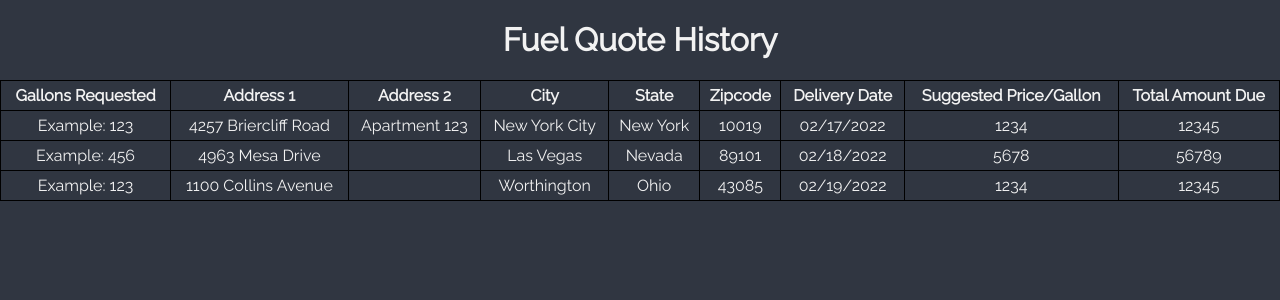
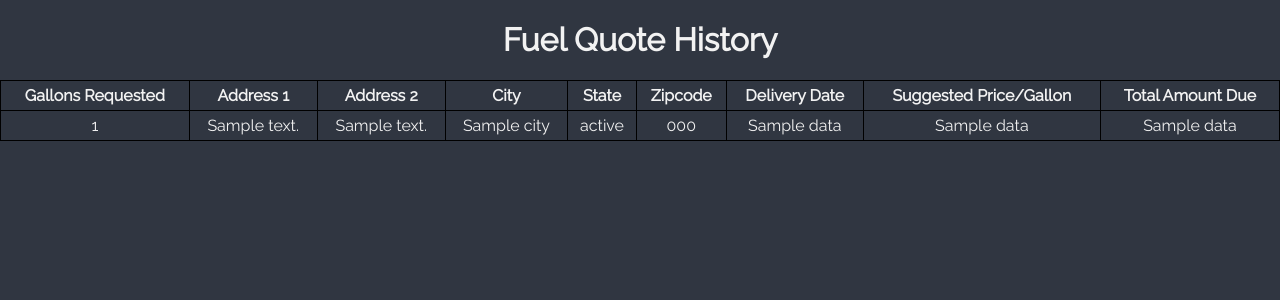
Before and after one commit to Github-Justin-Lam/COSC-4353-Project, a Flask app: template templates/history.html in a window 1280 px wide. Shown: the top 300 px of the page. Run offline with Flask 2, Linux system fonts and the light colour scheme; the template is opened without the code that fills it: most values are stand-ins (such as "Sample title", 1, 10 or a date in 2020).

Commit message:
Database implementation for fuelquote info and added code to display database info on history

```diff
--- a/templates/history.html
+++ b/templates/history.html
@@ -51,43 +51,19 @@
         <th>Total Amount Due</th>
       </tr>
 
+      {% for i in data %}
       <tr>
-        <td>Example: 123</td>
-        <td>4257 Briercliff Road</td>
-        <td>Apartment 123</td>
-        <td>New York City</td>
-        <td>New York</td>
-        <td>10019</td>
-        <td>02/17/2022</td>
-        <td>1234</td>
-        <td>12345</td>
+        <td>{{i[0]}}</td>
+        <td>{{address1}}</td>
+        <td>{{address2}}</td>
+        <td>{{city}}</td>
+        <td>{{state}}</td>
+        <td>{{zip}}</td>
+        <td>{{i[1]}}</td>
+        <td>{{i[2]}}</td>
+        <td>{{i[3]}}</td>
       </tr>
-
-
-      <tr>
-        <td>Example: 456</td>
-        <td>4963 Mesa Drive</td>
-        <td></td>
-        <td>Las Vegas</td>
-        <td>Nevada</td>
-        <td>89101</td>
-        <td>02/18/2022</td>
-        <td>5678</td>
-        <td>56789</td>
-      </tr>
-
-
-      <tr>
-        <td>Example: 123</td>
-        <td>1100 Collins Avenue</td>
-        <td></td>
-        <td>Worthington</td>
-        <td>Ohio</td>
-        <td>43085</td>
-        <td>02/19/2022</td>
-        <td>1234</td>
-        <td>12345</td>
-      </tr>
+      {% endfor %}
     </table>
   </body>
 </html>
```
Also changed, not shown: fuelquoteBackend.py (+14 -0 lines), historyBackend.py (+25 -1 lines).
